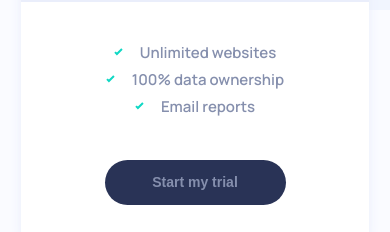
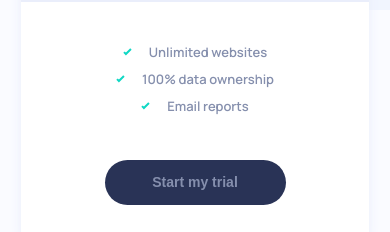
Before and after one commit to SarahHenriette/Interactive-pricing-component, a plain HTML site: page docs/index.html in a window 390 px wide. Shown: the part 560-792 px from the top of the page. Drawn offline with Linux system fonts and the light colour scheme.

Commit message:
update css

```diff
--- a/docs/sass/media-queries/responsive.scss
+++ b/docs/sass/media-queries/responsive.scss
@@ -119,7 +119,7 @@
                     align-items: center;
                     line-height: 27px;
                     p {
-                        font-size: 13x;
+                        font-size: 13px;
                     }
                 }
                 .btn-start {
```
Also changed, not shown: docs/sass/style.css.
